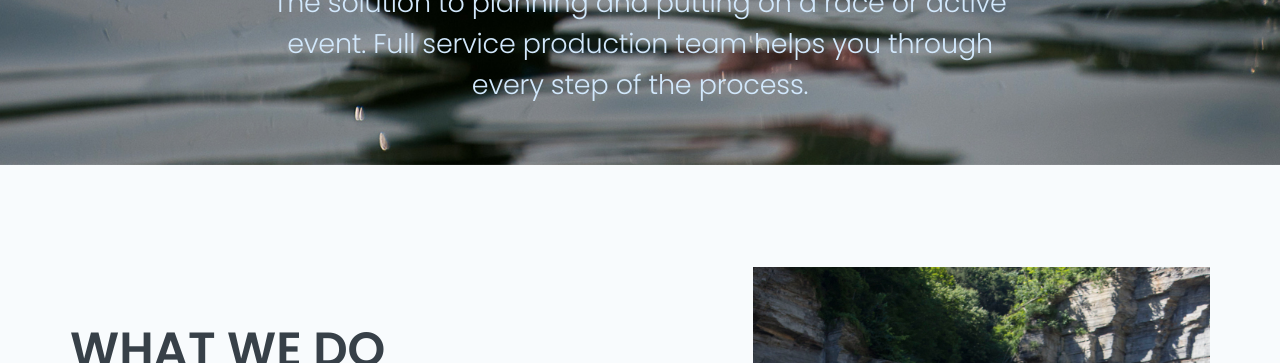
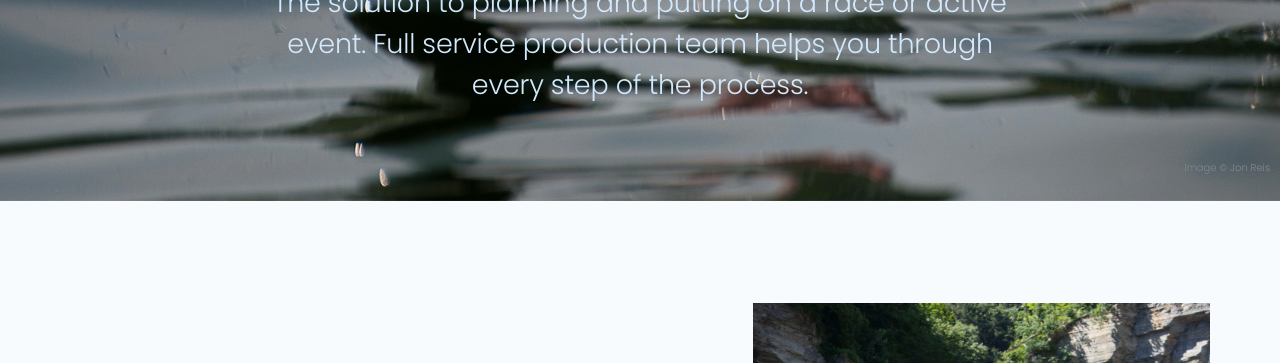
Before and after one commit to azyth/AIE_Productions_Website, a website: page index.html in a window 1280 px wide. Shown: the part 386-749 px from the top of the page. Drawn offline with Linux system fonts and the light colour scheme; some packages are replaced by stand-ins of ours.

Commit message:
added img attribution

```diff
--- a/index.html
+++ b/index.html
@@ -100,6 +100,9 @@ Surjith S M / @surjithctly
               <br>
 
             </div>
+        </div>
+        <div style="position: relative; bottom: 10px; right: 10px; text-align: right">
+            <p style="font-size: 10px;">Image © Jon Reis</p>
         </div>
     </header>
 
```
